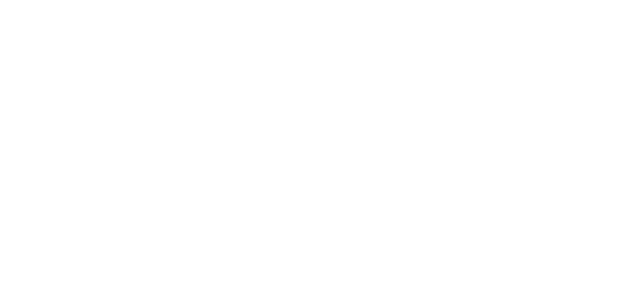
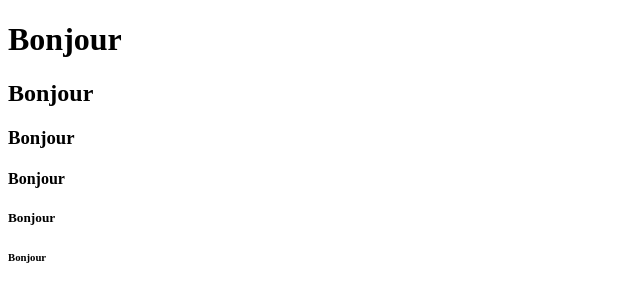
Before and after one commit to annickkere/MyFirstWebsite, a plain HTML site: page index.html in a window 1280 px wide. Shown: the whole page, without its empty margins (0-640 px from the left). Drawn offline with Linux system fonts and the light colour scheme.

Commit message:
Testing html titles from h1 to h6!

```diff
--- a/index.html
+++ b/index.html
@@ -7,5 +7,11 @@
 
 	<body>
 		<!--Ceci est une première impression de mon site web professionnel!-->
+		<h1>Bonjour</h1>
+		<h2>Bonjour</h2>
+		<h3>Bonjour</h3>
+		<h4>Bonjour</h4>
+		<h5>Bonjour</h5>
+		<h6>Bonjour</h6>
 	</body>
 </html>
```
